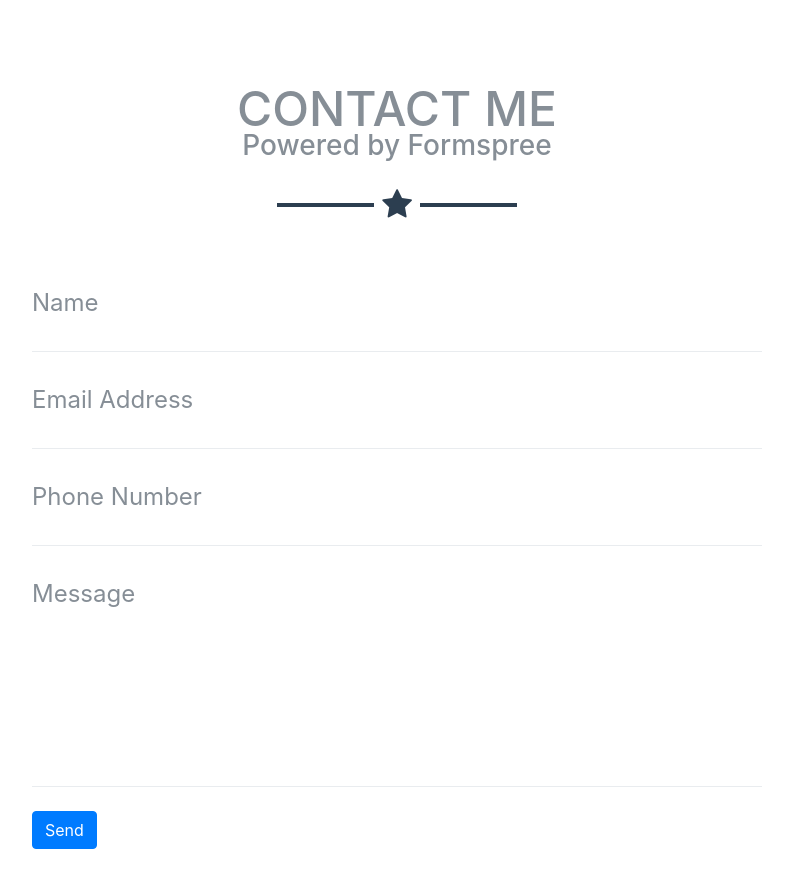
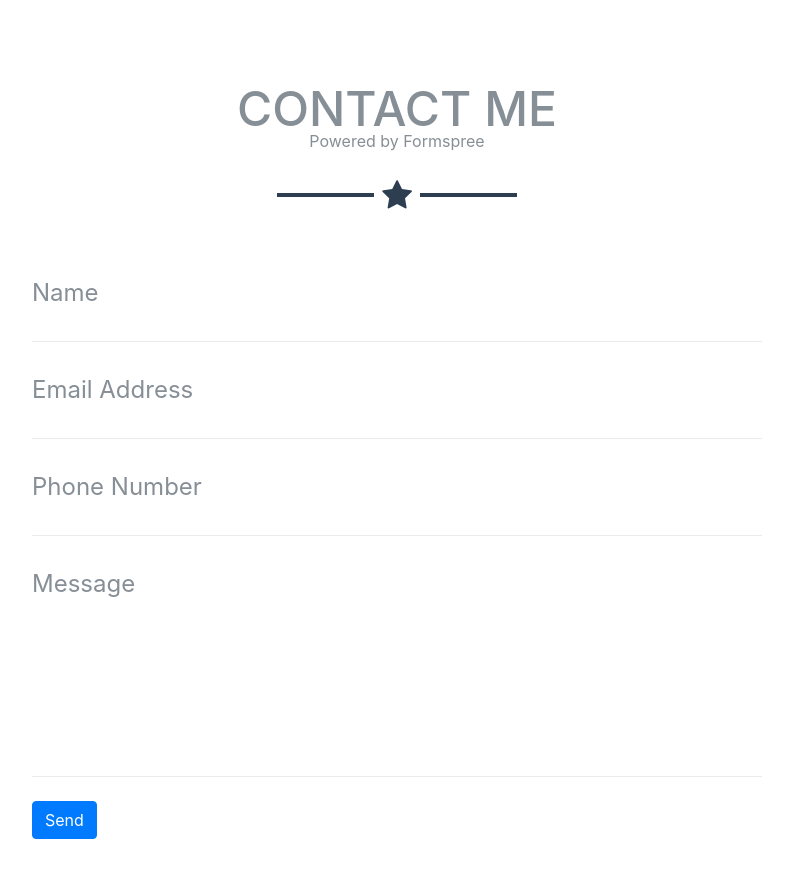
Before and after one commit to amccourt/amccourt.github.io, a website with bundled scripts: page index.html in a window 1280 px wide. Shown: the part 2380-3267 px from the top of the page, without its empty margins (243-1036 px from the left). Built offline with nearby package versions, Linux system fonts and the light colour scheme.

Commit message:
style changes

```diff
--- a/index.html
+++ b/index.html
@@ -152,7 +152,7 @@
     <section id="contact">
       <div class="container">
         <h2 class="text-center text-uppercase text-secondary mb-0">Contact Me</h2>
-        <h3 class="text-center text-secondary mb-0">Powered by Formspree</h3>
+        <p class="text-center text-secondary mb-0">Powered by Formspree</p>
         <hr class="star-dark mb-5">
         <div class="row">
           <div class="col-lg-8 mx-auto">
```
